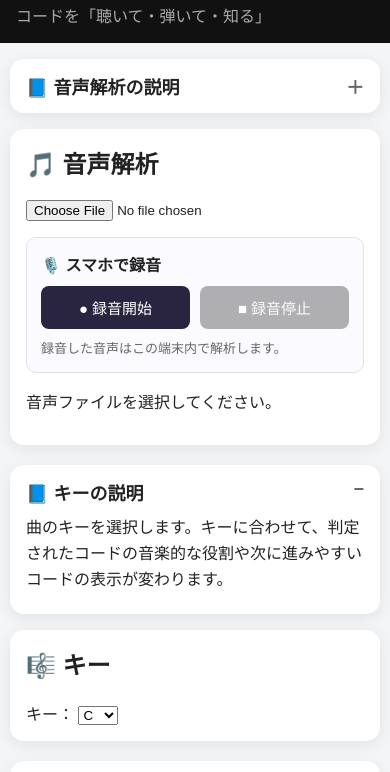
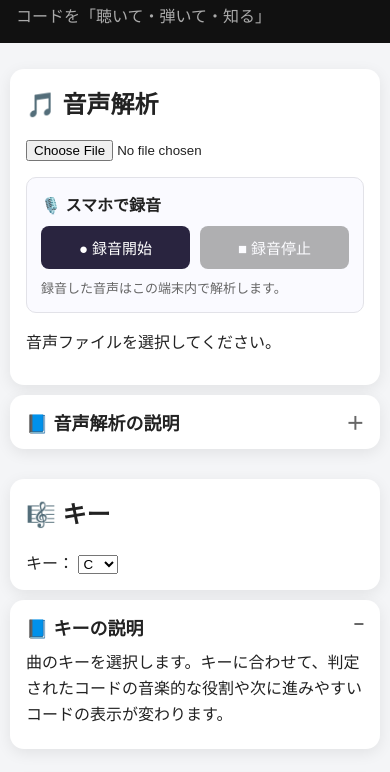
Before and after one commit to maichi3/Chordictionary, a plain HTML site: page index.html in a window 390 px wide. Shown: the part 52-824 px from the top of the page. Drawn offline with Linux system fonts and the light colour scheme.

Commit message:
Match explanation card height to each feature card

```diff
--- a/style.css
+++ b/style.css
@@ -173,6 +173,63 @@ button {
 
 #chord-info p {
     margin: 12px 0;
+}
+
+/* 各機能の説明と操作カードを横並びにする */
+.explained-feature {
+    display: grid;
+    grid-template-columns: 240px minmax(0, 1fr) 240px;
+    gap: 16px;
+    align-items: stretch;
+    width: 100vw;
+    margin-left: calc(50% - 50vw);
+    margin-bottom: 20px;
+}
+
+.explained-feature > .card {
+    height: 100%;
+    margin: 0;
+    border-radius: 14px;
+}
+
+.explained-feature > .feature-description {
+    grid-column: 1;
+}
+
+.explained-feature > .card:not(.feature-description) {
+    grid-column: 2;
+}
+
+.explained-feature::after {
+    content: "";
+    grid-column: 3;
+}
+
+.explained-feature .feature-description-content {
+    line-height: 1.7;
+}
+
+@media (max-width: 700px) {
+    .explained-feature {
+        display: flex;
+        flex-direction: column;
+        width: 100%;
+        margin-left: 0;
+        gap: 10px;
+    }
+
+    .explained-feature > .card {
+        width: 100%;
+        height: auto;
+    }
+
+    .explained-feature > .feature-description {
+        order: 2;
+    }
+
+    .explained-feature > .card:not(.feature-description) {
+        order: 1;
+    }
 }
 
 /* =========================
```
